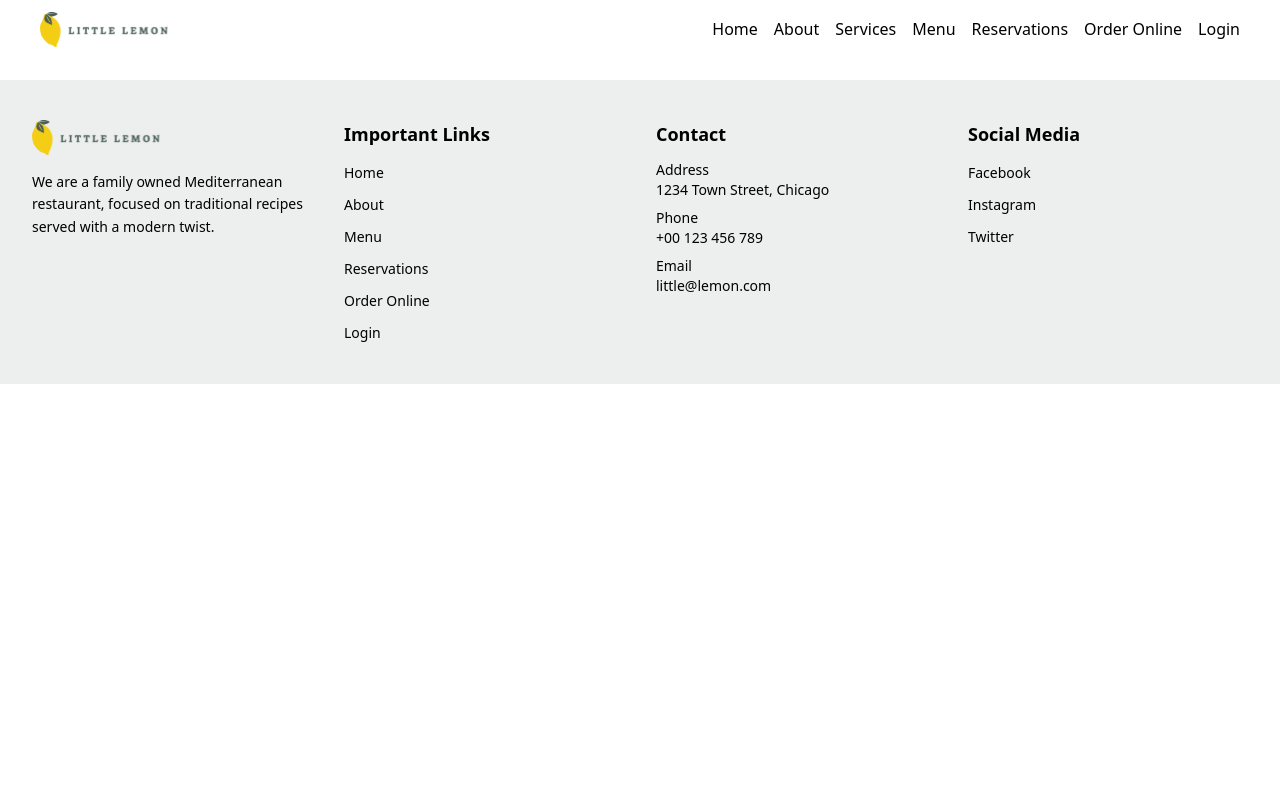
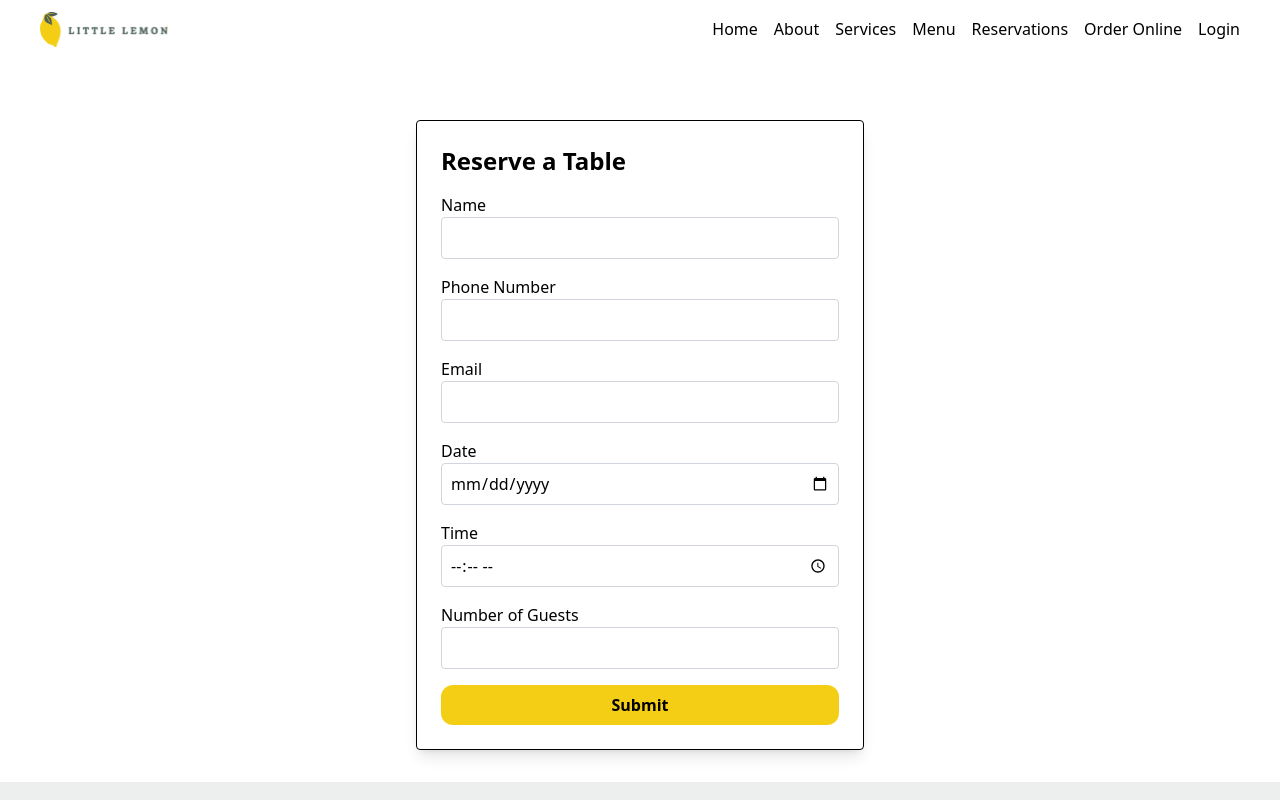
Before and after one commit to Aathif26/little-lemon, a React (Vite) app: page /booking in a window 1280 px wide. Shown: the top 800 px of the page. Built offline with nearby package versions, Linux system fonts and the light colour scheme.

Commit message:
Booking Form Added

```diff
--- a/src/App.jsx
+++ b/src/App.jsx
@@ -3,6 +3,7 @@ import "./App.css";
 import Footer from "./components/Footer";
 import Navbar from "./components/Navbar";
 import Home from "./components/Home";
+import Booking from "./components/Booking";
 import PageNotFound from "./components/PageNotFound";
 
 function App() {
@@ -14,6 +15,7 @@ function App() {
         <Route path="/about" element={<PageNotFound />} />
         <Route path="/menu" element={<PageNotFound />} />
         <Route path="/services" element={<PageNotFound />} />
+        <Route path="/booking" element={<Booking />} />
         <Route path="/order-online" element={<PageNotFound />} />
         <Route path="/login" element={<PageNotFound />} />
       </Routes>
--- /dev/null
+++ b/src/components/Booking.jsx
@@ -0,0 +1,161 @@
+import { Formik, Form, Field, ErrorMessage } from "formik";
+import { useNavigate } from "react-router-dom";
+import * as Yup from "yup";
+
+function Booking() {
+  const navigate = useNavigate();
+  const initialValues = {
+    name: "",
+    email: "",
+    phone: "",
+    date: "",
+    time: "",
+    guests: "",
+  };
+
+  const validationSchema = Yup.object({
+    name: Yup.string().required("Name is Required"),
+    phone: Yup.string().required("Phone number is Required"),
+    email: Yup.string().email("Invalid email").required("Email is Required"),
+    date: Yup.date().required("Date is Required"),
+    time: Yup.string().required("Time is Required"),
+    guests: Yup.number()
+      .min(1, "At least 1 guest")
+      .max(20, "Max 20 guests")
+      .required("No of guests is Required"),
+  });
+
+  const handleSubmit = (values, { setSubmitting, resetForm }) => {
+    setSubmitting(true);
+    console.log("Submitting reservation...", values);
+
+    setTimeout(() => {
+      const isSuccess = Math.random() > 0.5;
+
+      if (isSuccess) {
+        alert("🎉 Reservation successfully booked!");
+        navigate("/");
+        console.log("Success:", values);
+        resetForm();
+      } else {
+        alert("❌ Booking failed. Please try again after sometime.");
+        console.error("Booking failed:", values);
+      }
+
+      setSubmitting(false);
+    }, 1000);
+  };
+
+  return (
+    <div className="max-w-md mx-auto mt-10 p-6 border rounded shadow-lg bg-white mb-8">
+      <h2 className="text-2xl font-bold mb-4">Reserve a Table</h2>
+      <Formik
+        initialValues={initialValues}
+        validationSchema={validationSchema}
+        onSubmit={handleSubmit}
+      >
+        {({ isSubmitting }) => (
+          <Form className="flex flex-col gap-4">
+            <label>
+              Name
+              <Field
+                name="name"
+                type="text"
+                className="w-full p-2 border border-gray-300 rounded"
+              />
+              <ErrorMessage
+                name="name"
+                component="div"
+                className="text-red-500 text-sm"
+              />
+            </label>
+
+            <label>
+              Phone Number
+              <Field
+                name="phone"
+                type="text"
+                className="w-full p-2 border border-gray-300 rounded"
+              />
+              <ErrorMessage
+                name="phone"
+                component="div"
+                className="text-red-500 text-sm"
+              />
+            </label>
+
+            <label>
+              Email
+              <Field
+                name="email"
+                type="email"
+                className="w-full p-2 border border-gray-300 rounded"
+              />
+              <ErrorMessage
+                name="email"
+                component="div"
+                className="text-red-500 text-sm"
+              />
+            </label>
+
+            <label>
+              Date
+              <Field
+                name="date"
+                type="date"
+                className="w-full p-2 border border-gray-300 rounded"
+              />
+              <ErrorMessage
+                name="date"
+                component="div"
+                className="text-red-500 text-sm"
+              />
+            </label>
+
+            <label>
+              Time
+              <Field
+                name="time"
+                type="time"
+                className="w-full p-2 border border-gray-300 rounded"
+              />
+              <ErrorMessage
+                name="time"
+                component="div"
+                className="text-red-500 text-sm"
+              />
+            </label>
+
+            <label>
+              Number of Guests
+              <Field
+                name="guests"
+                type="number"
+                min="1"
+                max="20"
+                className="w-full p-2 border border-gray-300 rounded"
+              />
+              <ErrorMessage
+                name="guests"
+                component="div"
+                className="text-red-500 text-sm"
+              />
+            </label>
+
+            <button
+              type="submit"
+              disabled={isSubmitting}
+              className={`bg-[#F4CE14] text-black font-semibold py-2 rounded-xl ${
+                isSubmitting ? "opacity-50 cursor-not-allowed" : ""
+              }`}
+            >
+              {isSubmitting ? "Submitting..." : "Submit"}
+            </button>
+          </Form>
+        )}
+      </Formik>
+    </div>
+  );
+}
+
+export default Booking;
```
